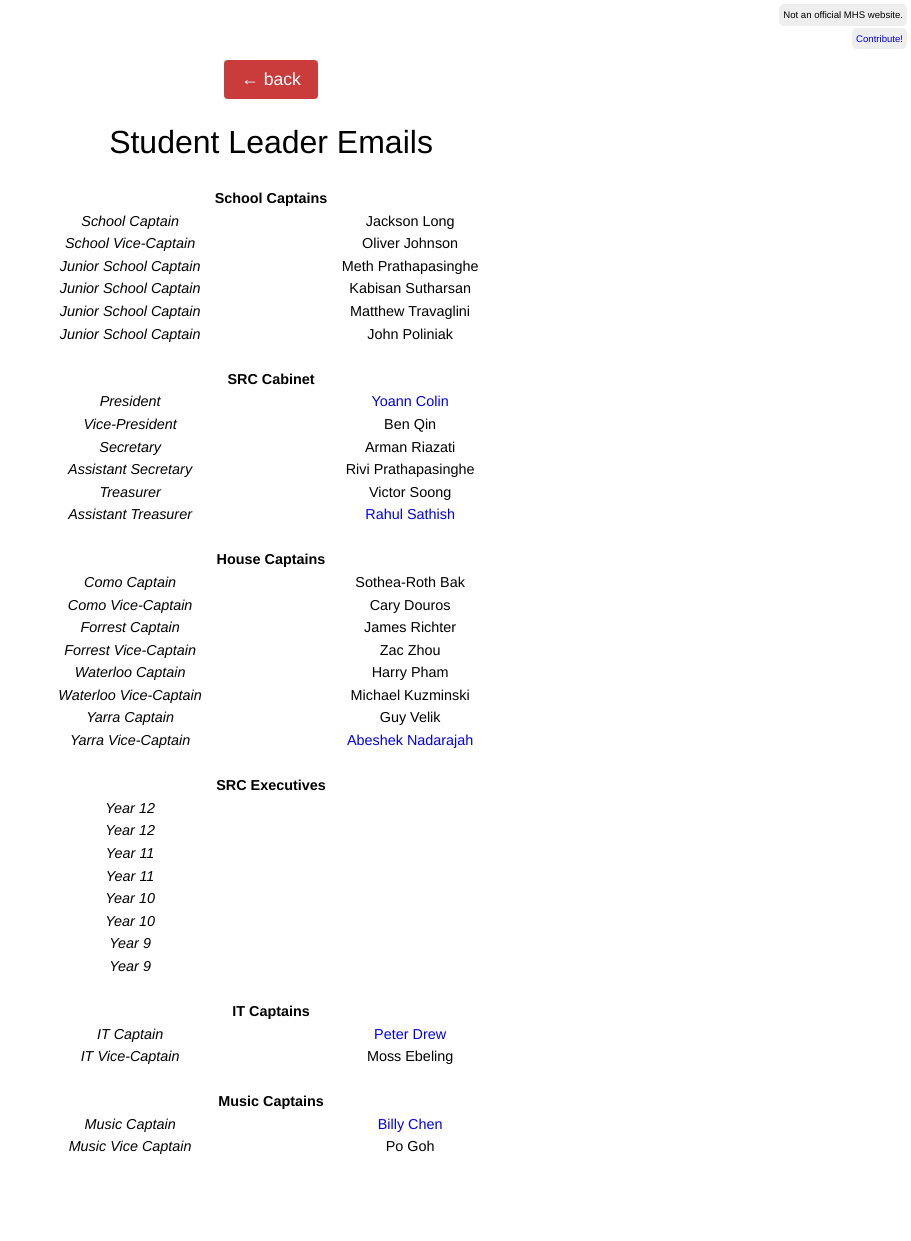
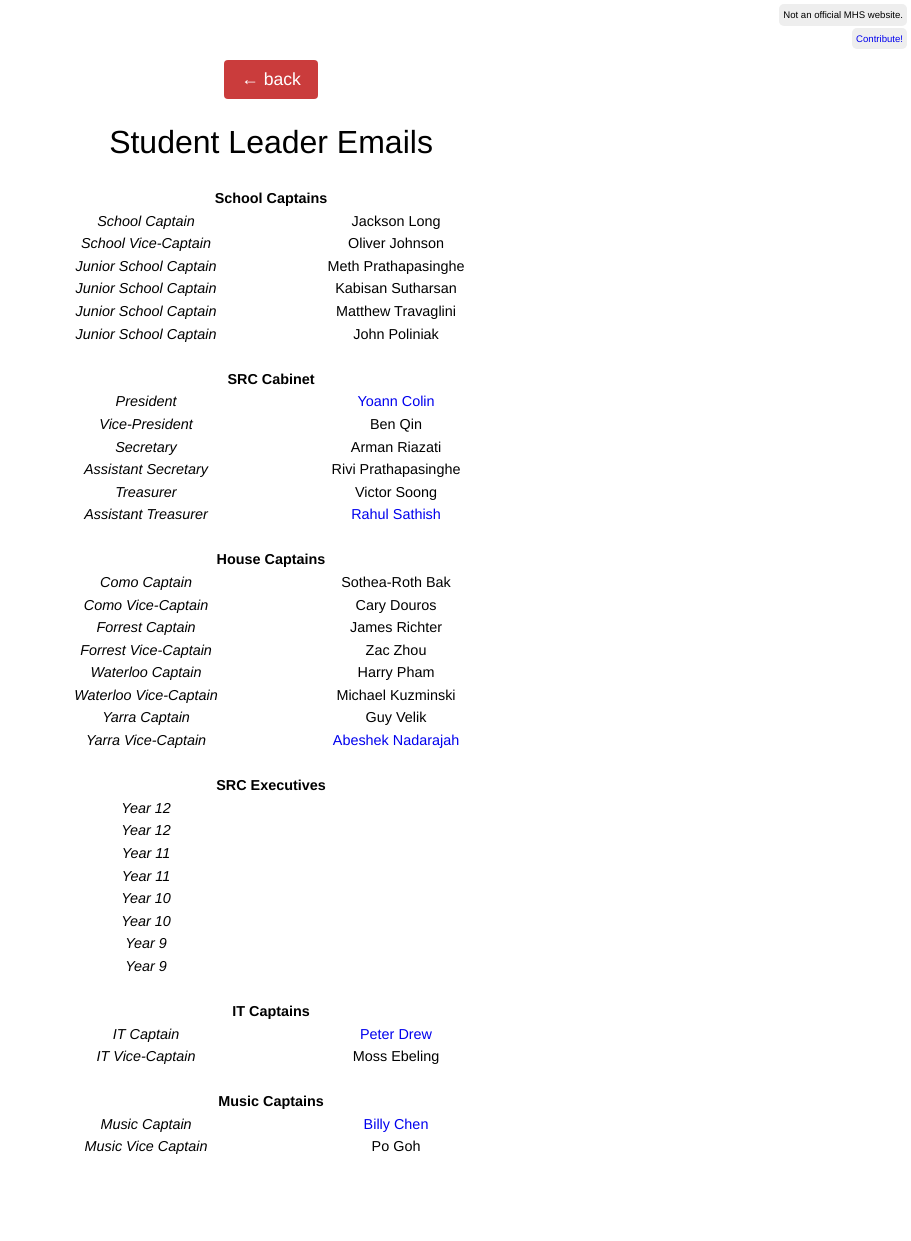
Before and after one commit to mhslinks/mhslinks.github.io, a Jekyll site: the page built from studentcontacts/index.html, in a window 1280 px wide. Shown: the whole page, without its empty margins (369-1280 px from the left). Built offline with Jekyll 4.4.1, drawn with Linux system fonts in a browser that asks for light colours.

Commit message:
set table width to 500 student email page

```diff
--- a/studentcontacts/index.html
+++ b/studentcontacts/index.html
@@ -6,9 +6,9 @@
     <div><a class="pure-button button-xlarge button-red" href="../"> &larr; back</a></div>
     <h1>Student Leader Emails</h1>
     <div class="small">
-        <table style="max-width: 600px; margin: 0 auto;">
-            <col width="300">
-            <col width="300">
+        <table style="max-width: 500px; margin: 0 auto;">
+            <col width="250">
+            <col width="250">
             <tbody>
                 {% assign groups = site.data.studentcontacts%}
                 {% for group in groups %}
```
